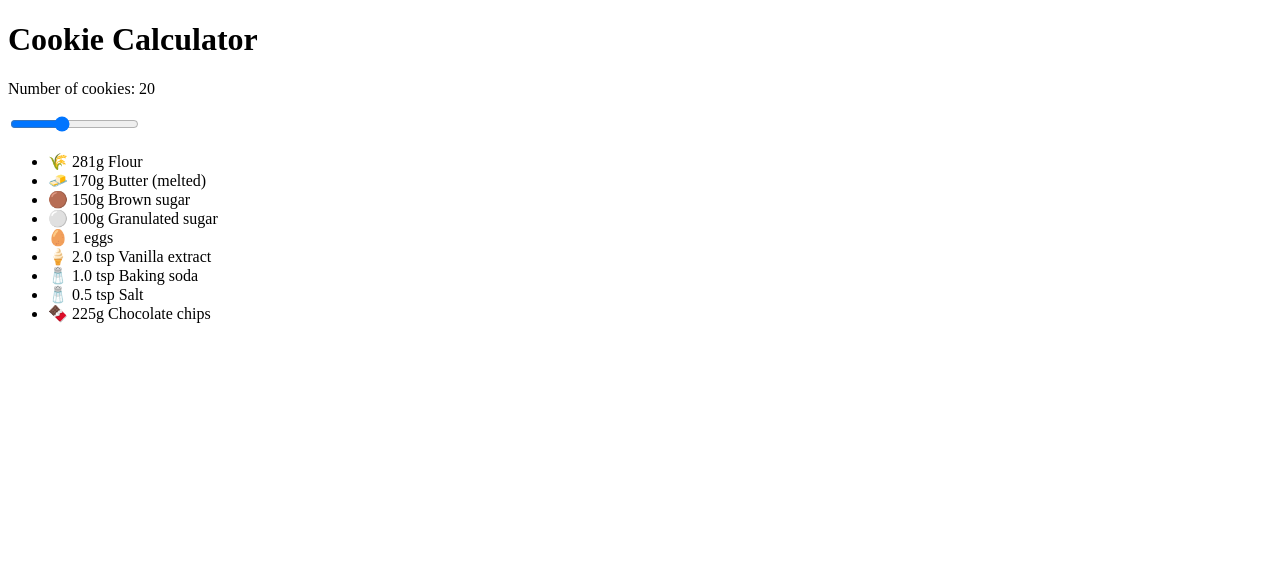
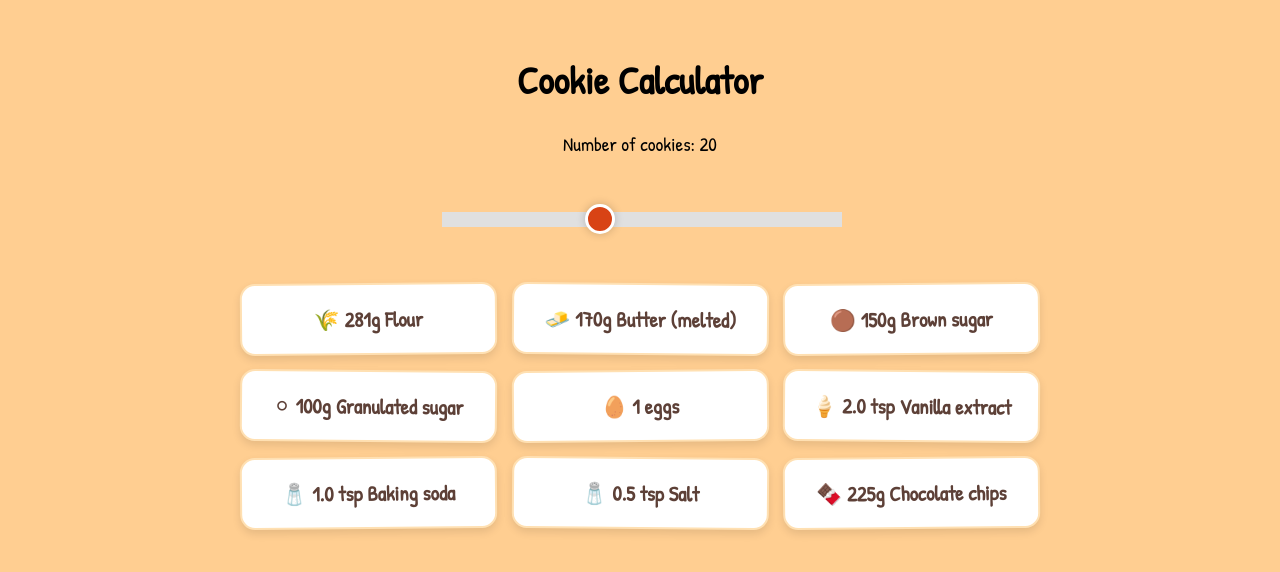
Before and after one commit to Loekiboy/cookie_calculator, a plain HTML site: page index.html in a window 1280 px wide. Drawn offline with Linux system fonts and the light colour scheme.

Commit message:
Improved the aesthetics of the whole site.

```diff
--- a/index.html
+++ b/index.html
@@ -1,14 +1,112 @@
 <!DOCTYPE html>
 <html>
 <head>
-    <title>Coockie Calculator</title>
+    <link href="https://fonts.googleapis.com/css2?family=Caveat:wght@400..700&family=Patrick+Hand&display=swap" rel="stylesheet">
+    <title>Cookie Calculator</title>
+    <style>
+        body {
+        font-family: 'Patrick Hand', cursive;
+        background-color: #ffce91;
+        text-align: center;
+        padding: 20px;
+        font-size: 1.2rem; /* Iets groter maken leest fijn bij handgetekende letters */
+        }
+
+        #list {
+            display: grid;
+            grid-template-columns: repeat(auto-fit, minmax(200px, 1fr));
+            gap: 15px;
+            padding: 0;
+            max-width: 800px;
+            margin: 20px auto;
+        }
+
+        li {
+            list-style: none;
+            background: white;
+            padding: 20px;
+            border-radius: 15px;
+            box-shadow: 0 4px 8px rgba(0,0,0,0.1);
+            border: 2px solid #ffe0b2;
+            transition: transform 0.1s;
+        }
+
+        li:hover {
+            transform: translateY(-1px);
+            border-color: #ffb74d;
+        }
+
+        #list li {
+            font-weight: bold;
+            font-size: 1.3rem;
+            color: #5d4037;
+        }
+
+        li:nth-child(even) {
+            transform: rotate(0.5deg);
+        }
+
+        li:nth-child(odd) {
+            transform: rotate(-0.5deg);
+        }
+
+        /* slider */
+        .slider-container {
+            margin: 30px 0;
+            width: 100%;
+            max-width: 400px;
+            display: inline-block;
+        }
+
+        #slider {
+            -webkit-appearance: none;
+            width: 100%;
+            height: 15px;
+            background: #e0e0e0;
+            outline: none;
+            transition: background 0.3s;
+
+        }
+
+        #slider::-webkit-slider-thumb {
+            -webkit-appearance: none;
+            appearance: none;
+            width: 30px;
+            height: 30px;
+            border-radius: 50%;
+            background: #d84315;
+            cursor: pointer;
+            border: 3px solid #fff;
+            box-shadow: 0 0 10px rgba(0,0,0,0.2);
+            transition: transform 0.1s ease-in-out;
+        }
+        #slider::-webkit-slider-thumb:active {
+            transform: scale(1.3);
+            background: #bf350c;
+        }
+
+        /* firefox */
+        #slider::-moz-range-thumb {
+        width: 30px;
+        height: 30px;
+        border-radius: 50%;
+        background: #d84315;
+        cursor: pointer;
+        border: 3px solid #fff;
+        }
+
+    </style>
 </head>
 <body>
 
     <h1>Cookie Calculator</h1>
 
     <p>Number of cookies: <span id="cookieCount">20</span></p>
-    <input type="range" id="slider" min="1" max="50" value="20">
+
+    <div class="slider-container">
+        <input type="range" id="slider" min="1" max="50" value="20">
+    </div>
+
 
     <ul id="list">
         </ul>
```
